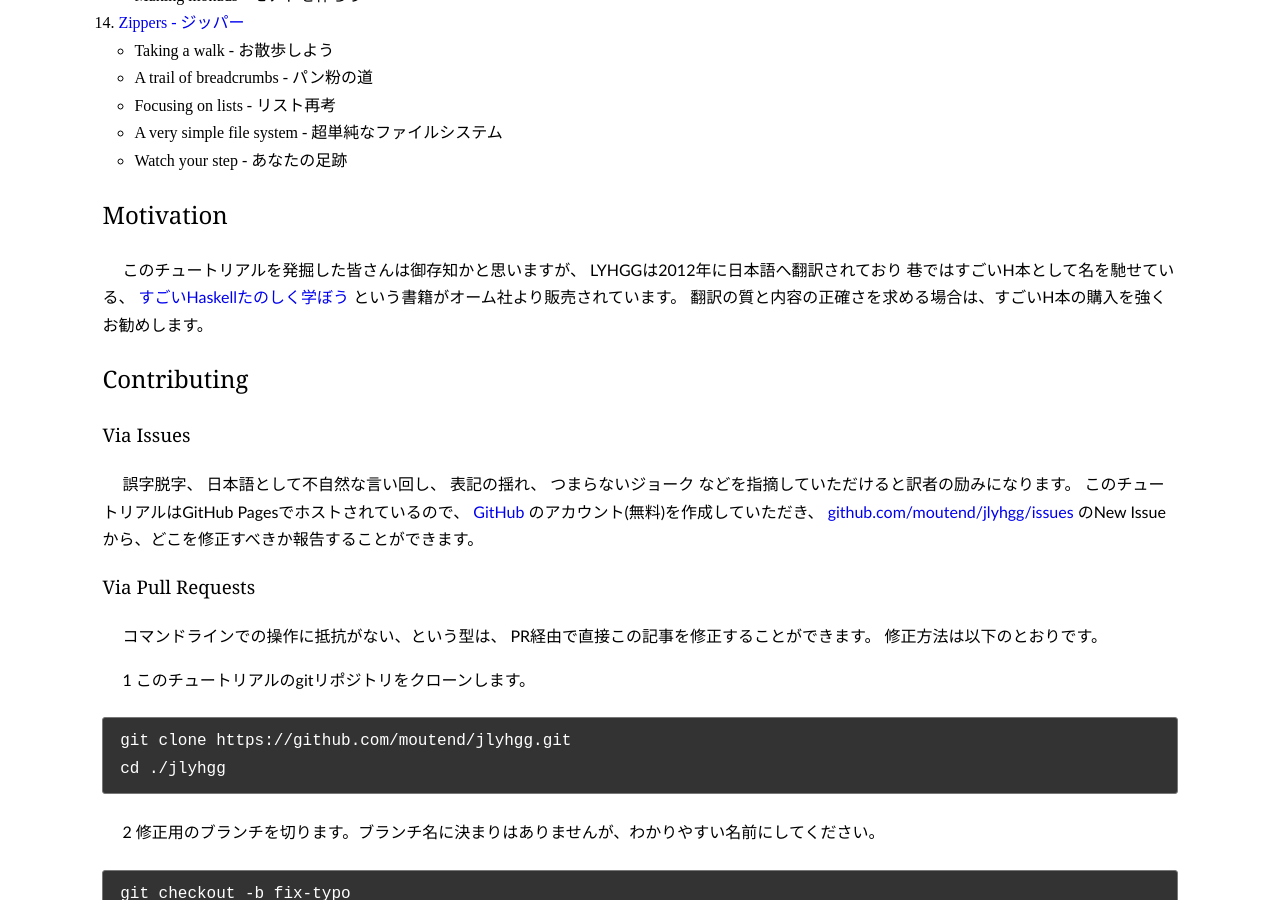
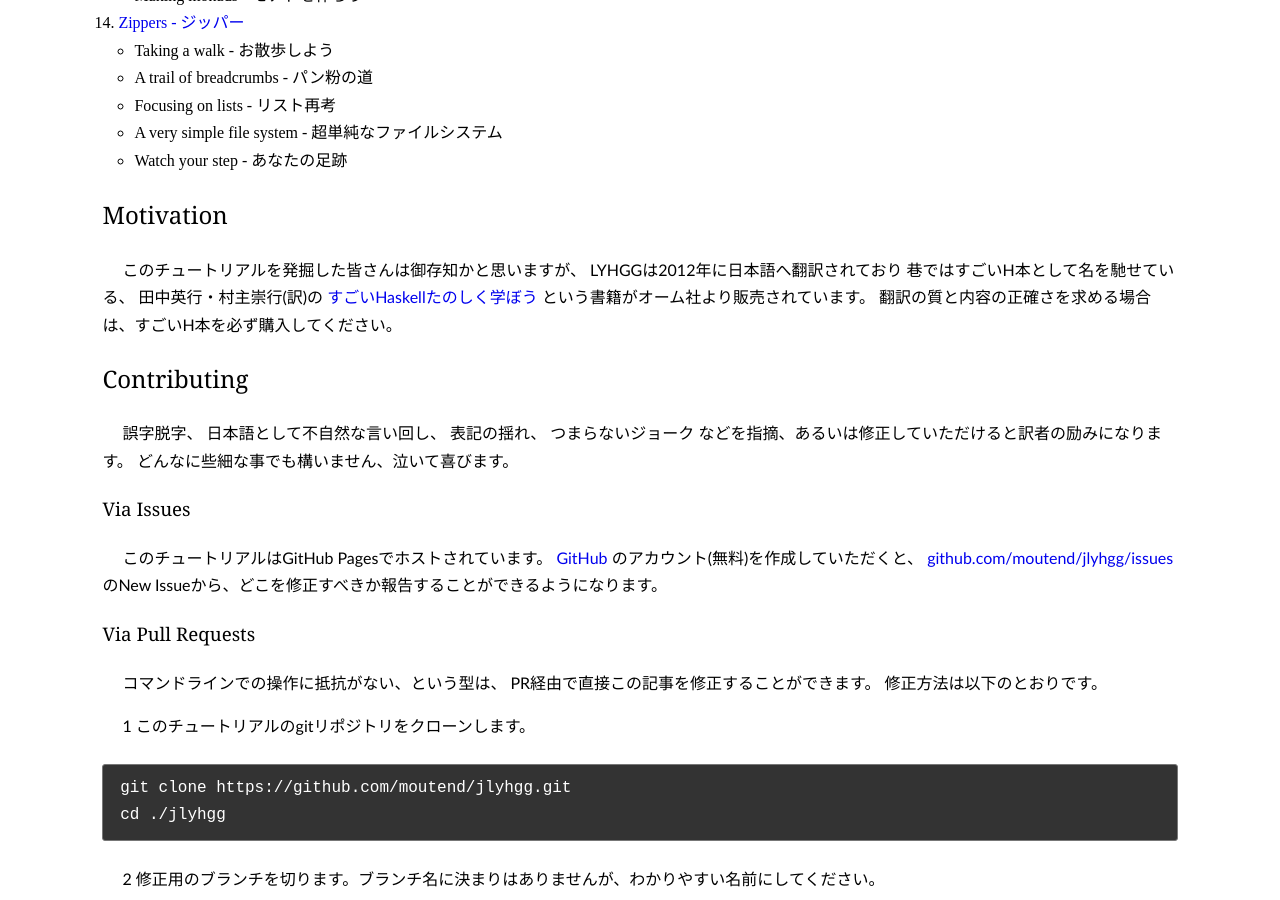
Before and after one commit to suruseas/jlyhgg, a Jekyll site: the page built from index.md, in a window 1280 px wide and 900 px high, scrolled down 2901 px. Built offline with Jekyll 4.4.1, drawn with Linux system fonts in a browser that asks for light colours; some of the changed text lies outside the part shown.

Commit message:
Add the translators name and fix some representations

```diff
--- a/index.md
+++ b/index.md
@@ -11,15 +11,15 @@ layout: cover
 
 ## Description
 
-
 Miran Lipovača著の
 [Learn You a Haskell for Great Good!](http://learnyouahaskell.com/chapters)
 の日本語版です。
 長いので、略してLYHGGと呼ぶことにします。
-LYHGG日本語版は、私
-[(@moutend)](https://github.com/moutend/)
-のHaskellと英語の勉強を兼ねて、個人的に翻訳しています。
+LYHGG日本語版は、
+私[(@moutend)](https://github.com/moutend/)
+のHaskellと英語の学習を兼ねて、個人的に翻訳しています。
 詳しくは、このページの最下部をご覧ください。
+
 
 
 ## Prerequisites
@@ -130,26 +130,31 @@ LYHGG日本語版は、私
 このチュートリアルを発掘した皆さんは御存知かと思いますが、
 LYHGGは2012年に日本語へ翻訳されており
 巷ではすごいH本として名を馳せている、
+田中英行・村主崇行(訳)の
 [すごいHaskellたのしく学ぼう](https://estore.ohmsha.co.jp/titles/978427406885P)
 という書籍がオーム社より販売されています。
-翻訳の質と内容の正確さを求める場合は、すごいH本の購入を強くお勧めします。
+翻訳の質と内容の正確さを求める場合は、すごいH本を必ず購入してください。
 
 
 
 ## Contributing
 
-### Via Issues
-
 誤字脱字、
 日本語として不自然な言い回し、
 表記の揺れ、
 つまらないジョーク
-などを指摘していただけると訳者の励みになります。
-このチュートリアルはGitHub Pagesでホストされているので、
+などを指摘、あるいは修正していただけると訳者の励みになります。
+どんなに些細な事でも構いません、泣いて喜びます。
+
+
+
+### Via Issues
+
+このチュートリアルはGitHub Pagesでホストされています。
 [GitHub](https://github.com/)
-のアカウント(無料)を作成していただき、
+のアカウント(無料)を作成していただくと、
 [github.com/moutend/jlyhgg/issues](https://github.com/moutend/jlyhgg/issues/)
-のNew Issueから、どこを修正すべきか報告することができます。
+のNew Issueから、どこを修正すべきか報告することができるようになります。
 
 
 
```
